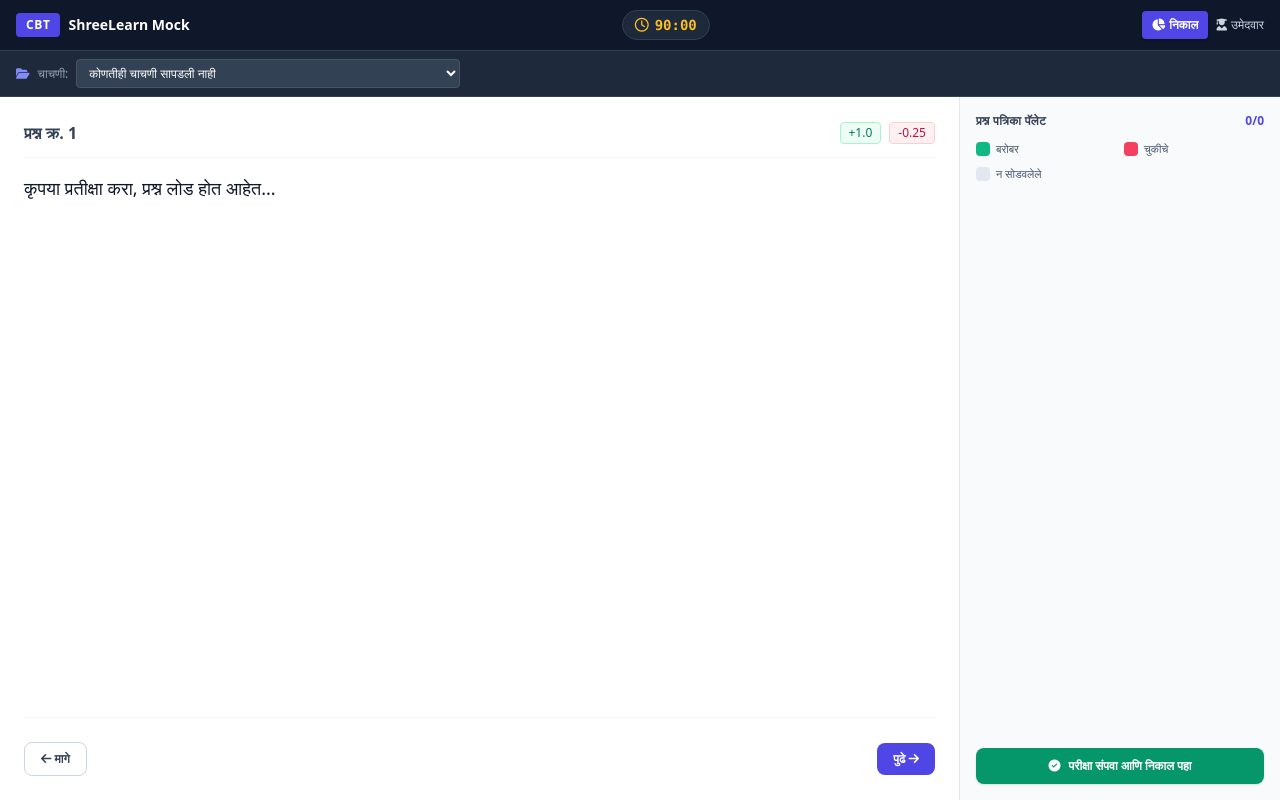
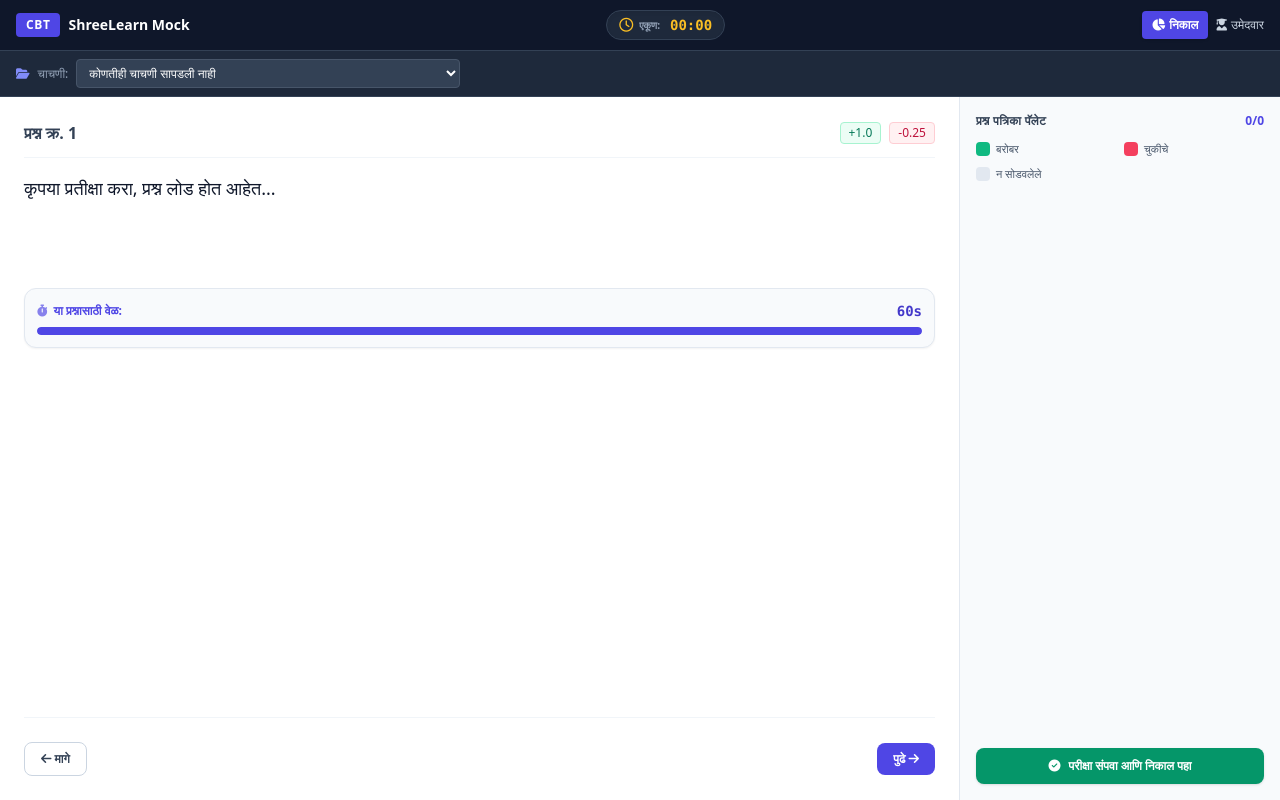
Before and after one commit to shreelearn23-hue/quiz-botshree, a Flask app: page /exam in a window 1280 px wide. Run offline with Flask 3, Linux system fonts and the light colour scheme; data that the repository does not hold is empty; some libraries are stand-ins or nearby versions.

Commit message:
Refactor exam.html for improved timer handling
Updated comments and structure for clarity, including dynamic timer functionality for total and per-question timing.

```diff
--- a/web/templates/exam.html
+++ b/web/templates/exam.html
@@ -27,17 +27,18 @@
 </head>
 <body class="bg-slate-100 text-slate-800 font-sans flex flex-col h-screen select-none">
 
-    <!-- Top Navigation Bar -->
+    <!-- Top Navigation Bar (Overall Timer) -->
     <header class="bg-slate-900 text-white px-4 py-2.5 flex items-center justify-between shadow-md border-b border-slate-700">
         <div class="flex items-center gap-2">
             <span class="bg-indigo-600 text-xs px-2.5 py-1 rounded font-bold uppercase tracking-wider">CBT</span>
             <span id="header-test-title" class="text-sm font-semibold truncate max-w-[140px] md:max-w-xs">ShreeLearn Mock</span>
         </div>
 
-        <!-- Live Reverse Timer -->
-        <div class="flex items-center gap-1.5 bg-slate-800 border border-slate-700 px-3 py-1 rounded-full text-amber-400 font-mono font-bold text-sm shadow-inner">
+        <!-- Live Total Reverse Timer (Auto Calculated) -->
+        <div class="flex items-center gap-1.5 bg-slate-800 border border-slate-700 px-3 py-1 rounded-full text-amber-400 font-mono font-bold text-xs md:text-sm shadow-inner" title="एकूण उर्वरित वेळ">
             <i class="fa-regular fa-clock"></i>
-            <span id="timer-display">90:00</span>
+            <span class="text-[10px] text-slate-400 font-sans mr-1">एकूण:</span>
+            <span id="total-timer-display">00:00</span>
         </div>
 
         <!-- Manual Result & Profile Controls -->
@@ -79,7 +80,21 @@
             </div>
 
             <!-- Options Area -->
-            <div id="options-container" class="space-y-3 mt-6"></div>
+            <div id="options-container" class="space-y-3 mt-5"></div>
+
+            <!-- Per-Question Dynamic 60s Timer (Niche Alag Se) -->
+            <div class="mt-6 p-3 bg-slate-50 border border-slate-200 rounded-xl shadow-sm">
+                <div class="flex items-center justify-between text-xs font-semibold mb-1.5 text-slate-600">
+                    <span class="flex items-center gap-1.5 text-indigo-600">
+                        <i class="fa-solid fa-stopwatch animate-pulse"></i> या प्रश्नासाठी वेळ:
+                    </span>
+                    <span id="question-timer-text" class="font-mono font-bold text-indigo-700 text-sm">60s</span>
+                </div>
+                <!-- Visual Progress Bar -->
+                <div class="w-full bg-slate-200 h-2 rounded-full overflow-hidden">
+                    <div id="question-progress-bar" class="bg-indigo-600 h-full transition-all duration-1000 ease-linear rounded-full" style="width: 100%;"></div>
+                </div>
+            </div>
 
             <!-- Bottom Navigation Controls -->
             <div class="mt-auto pt-6 flex items-center justify-between border-t border-slate-100">
@@ -117,7 +132,7 @@
         </div>
     </div>
 
-    <!-- High-Profile Result Modal with END Button -->
+    <!-- High-Profile Result Modal with Smart Back & Home END Buttons -->
     <div id="result-modal" class="fixed inset-0 bg-slate-900/80 backdrop-blur-sm z-50 flex items-center justify-center p-4 hidden">
         <div class="bg-white rounded-2xl max-w-sm w-full p-6 text-center shadow-2xl relative border border-slate-100">
             <div class="w-16 h-16 bg-indigo-50 text-indigo-600 rounded-full flex items-center justify-center text-3xl mx-auto mb-3 shadow-inner">
@@ -154,13 +169,14 @@
             </div>
 
             <div class="space-y-2">
-                <button onclick="restartCurrentQuiz()" class="w-full bg-indigo-600 hover:bg-indigo-700 text-white py-2.5 rounded-xl text-xs font-bold transition shadow flex items-center justify-center gap-1.5">
-                    <i class="fa-solid fa-rotate-right"></i> पुन्हा सोडवा (Restart)
+                <!-- Smart Back: Usi folder/test par wapas reset -->
+                <button onclick="returnToSameFolder()" class="w-full bg-indigo-600 hover:bg-indigo-700 text-white py-2.5 rounded-xl text-xs font-bold transition shadow flex items-center justify-center gap-1.5">
+                    <i class="fa-solid fa-arrow-rotate-left"></i> याच फोल्डरवर परत जा (Back to Test)
                 </button>
 
-                <!-- Home Page par redirect karne wala END Button -->
+                <!-- Front Home Page par jane ke liye END Button -->
                 <button onclick="window.location.href='/'" class="w-full bg-rose-600 hover:bg-rose-700 text-white py-2.5 rounded-xl text-xs font-bold transition shadow flex items-center justify-center gap-1.5">
-                    <i class="fa-solid fa-power-off"></i> परीक्षा समाप्त करा (END)
+                    <i class="fa-solid fa-house"></i> होम पेजवर जा (Home Page)
                 </button>
 
                 <button onclick="closeResultModal()" class="w-full bg-slate-100 hover:bg-slate-200 text-slate-700 py-2 rounded-xl text-xs font-semibold transition">
@@ -197,31 +213,74 @@
         let userAnswers = {};
         let questionResults = {}; // 'correct', 'wrong'
         let currentLoadedPath = '';
-        let timerInterval = null;
-        let timeLeft = 90 * 60;
 
-        // Start Countdown Timer
-        function startTimer(seconds) {
-            clearInterval(timerInterval);
-            timeLeft = seconds;
-            updateTimerDisplay();
+        // Timers Variables
+        let totalTimerInterval = null;
+        let totalTimeLeft = 0;
+        let questionTimerInterval = null;
+        let questionTimeLeft = 60; // 60s per question
 
-            timerInterval = setInterval(() => {
-                if (timeLeft <= 0) {
-                    clearInterval(timerInterval);
-                    showResultModal(); // Time over auto submit
+        // Overall Test Timer (Auto Calculated)
+        function startTotalTimer(totalSeconds) {
+            clearInterval(totalTimerInterval);
+            totalTimeLeft = totalSeconds;
+            updateTotalTimerDisplay();
+
+            totalTimerInterval = setInterval(() => {
+                if (totalTimeLeft <= 0) {
+                    clearInterval(totalTimerInterval);
+                    clearInterval(questionTimerInterval);
+                    showResultModal(); // Entire test time over auto submit
                     return;
                 }
-                timeLeft--;
-                updateTimerDisplay();
+                totalTimeLeft--;
+                updateTotalTimerDisplay();
             }, 1000);
         }
 
-        function updateTimerDisplay() {
-            const m = Math.floor(timeLeft / 60);
-            const s = timeLeft % 60;
-            document.getElementById('timer-display').textContent =
+        function updateTotalTimerDisplay() {
+            const m = Math.floor(totalTimeLeft / 60);
+            const s = totalTimeLeft % 60;
+            document.getElementById('total-timer-display').textContent =
                 `${String(m).padStart(2, '0')}:${String(s).padStart(2, '0')}`;
+        }
+
+        // Per Question 60s Timer (Niche wala)
+        function startQuestionTimer() {
+            clearInterval(questionTimerInterval);
+            questionTimeLeft = 60;
+            updateQuestionTimerUI();
+
+            questionTimerInterval = setInterval(() => {
+                questionTimeLeft--;
+                updateQuestionTimerUI();
+
+                if (questionTimeLeft <= 0) {
+                    clearInterval(questionTimerInterval);
+                    // Time over for this question -> Auto move next
+                    if (currentIndex < questions.length - 1) {
+                        currentIndex++;
+                        renderQuestion();
+                    } else {
+                        showResultModal();
+                    }
+                }
+            }, 1000);
+        }
+
+        function updateQuestionTimerUI() {
+            document.getElementById('question-timer-text').textContent = `${questionTimeLeft}s`;
+            const percentage = (questionTimeLeft / 60) * 100;
+            const bar = document.getElementById('question-progress-bar');
+            bar.style.width = `${percentage}%`;
+
+            if (questionTimeLeft <= 10) {
+                bar.className = "bg-rose-500 h-full transition-all duration-1000 ease-linear rounded-full";
+            } else if (questionTimeLeft <= 25) {
+                bar.className = "bg-amber-500 h-full transition-all duration-1000 ease-linear rounded-full";
+            } else {
+                bar.className = "bg-indigo-600 h-full transition-all duration-1000 ease-linear rounded-full";
+            }
         }
 
         async function initExam() {
@@ -320,8 +379,9 @@
                 userAnswers = {};
                 questionResults = {};
 
-                // 90 minutes exam timer
-                startTimer(90 * 60);
+                // Dynamic Total Time Calculation: Sawal × 60 Seconds
+                const calculatedTotalSeconds = questions.length * 60;
+                startTotalTimer(calculatedTotalSeconds);
 
                 renderPalette();
                 renderQuestion();
@@ -370,11 +430,21 @@
                 optionsContainer.appendChild(optBox);
             });
 
+            // Start 60s Question Timer if not answered
+            if (!isAlreadyAnswered) {
+                startQuestionTimer();
+            } else {
+                clearInterval(questionTimerInterval);
+                document.getElementById('question-timer-text').textContent = `पूर्ण`;
+                document.getElementById('question-progress-bar').style.width = '0%';
+            }
+
             renderPalette();
         }
 
         // Option Click -> Highlight -> Instant Palette Update -> Auto Next (600ms)
         function selectOption(selectedIdx, correctAns) {
+            clearInterval(questionTimerInterval);
             userAnswers[currentIndex] = selectedIdx;
 
             if (selectedIdx === correctAns || questions[currentIndex].options[selectedIdx] === correctAns) {
@@ -386,13 +456,12 @@
             renderQuestion();
             renderPalette();
 
-            // Auto Advance to next question after small delay
+            // Auto Advance to next question
             setTimeout(() => {
                 if (currentIndex < questions.length - 1) {
                     currentIndex++;
                     renderQuestion();
                 } else {
-                    // All questions finished -> Auto Show High Profile Result
                     showResultModal();
                 }
             }, 600);
@@ -449,6 +518,9 @@
 
         // High Profile Result Modal Calculations
         function showResultModal() {
+            clearInterval(totalTimerInterval);
+            clearInterval(questionTimerInterval);
+
             let correct = 0;
             let wrong = 0;
             let unattempted = 0;
@@ -477,7 +549,8 @@
             document.getElementById('result-modal').classList.add('hidden');
         }
 
-        function restartCurrentQuiz() {
+        // Smart Back: Usi Test/Folder par reset hona
+        function returnToSameFolder() {
             closeResultModal();
             loadQuiz(currentLoadedPath);
         }
```
